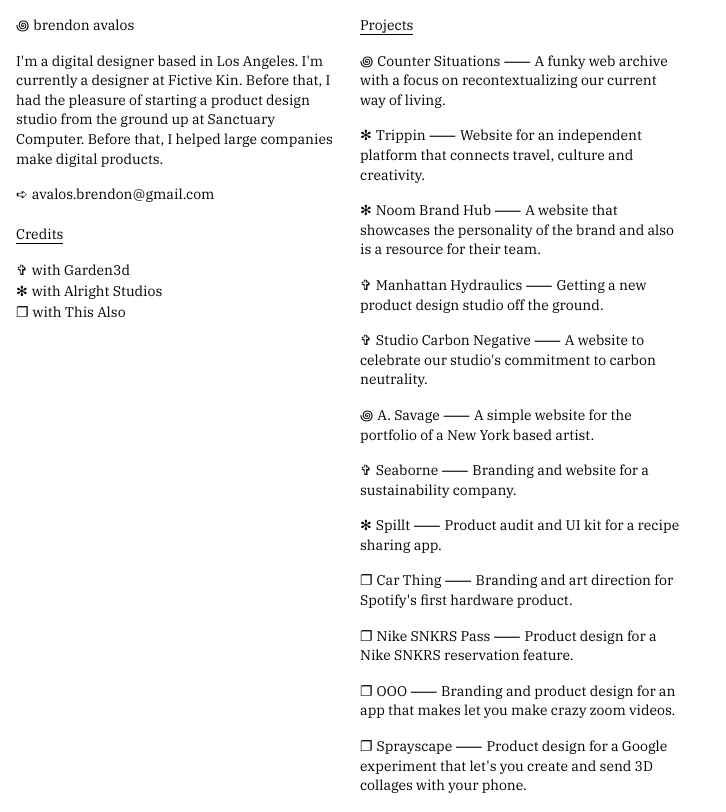
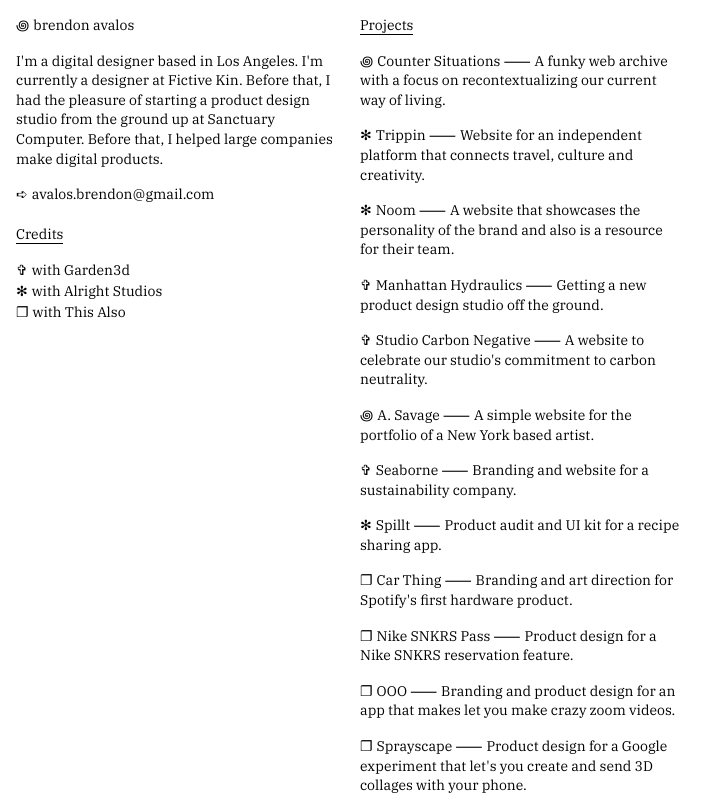
Before and after one commit to brendon-avalos/brendonavalos-v3, a SvelteKit app: page / in a window 1280 px wide. Shown: the whole page, without its empty margins (0-726 px from the left). Built offline with nearby package versions, Linux system fonts and the light colour scheme.

Commit message:
Update +page.svelte

```diff
--- a/src/routes/+page.svelte
+++ b/src/routes/+page.svelte
@@ -18,7 +18,7 @@
 			with: 'alright'
 		},
 		{
-			title: 'Noom Brand Hub',
+			title: 'Noom',
 			url: 'https://brand.noom.com/',
 			description:
 				'A website that showcases the personality of the brand and also is a resource for their team.',
```
